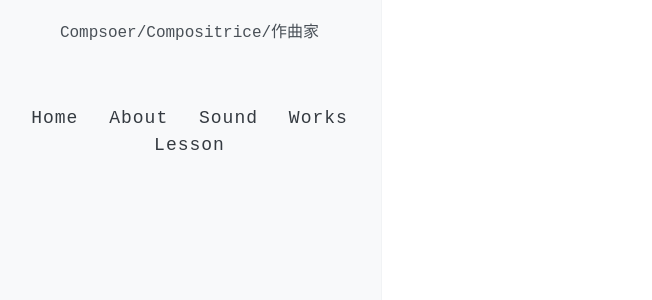
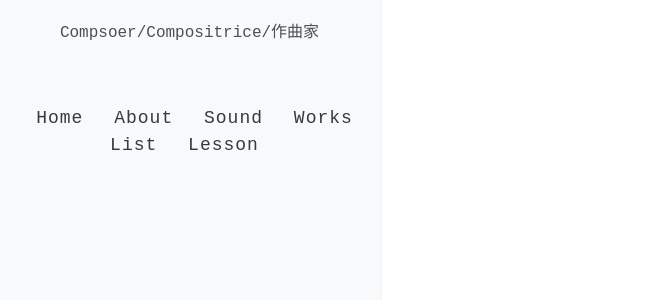
Before and after one commit to kbys88/kbys88.github.io, a Jekyll site: the page built from index.html, in a window 1280 px wide. Shown: the part 411-711 px from the top of the page, without its empty margins (2-654 px from the left). Built offline with Jekyll 4.4.1, drawn with Linux system fonts in a browser that asks for light colours; nearby versions of some CDN libraries; the list of posts is cut into pages by our own code.

Commit message:
Update _config.yml

```diff
--- a/_config.yml
+++ b/_config.yml
@@ -24,7 +24,7 @@ navigation:
     url: /about
   - name: Sound
     url: /sound
-  - name: Works
+  - name: Works List
     url: /works
   - name: Lesson
     url: /lesson
```
